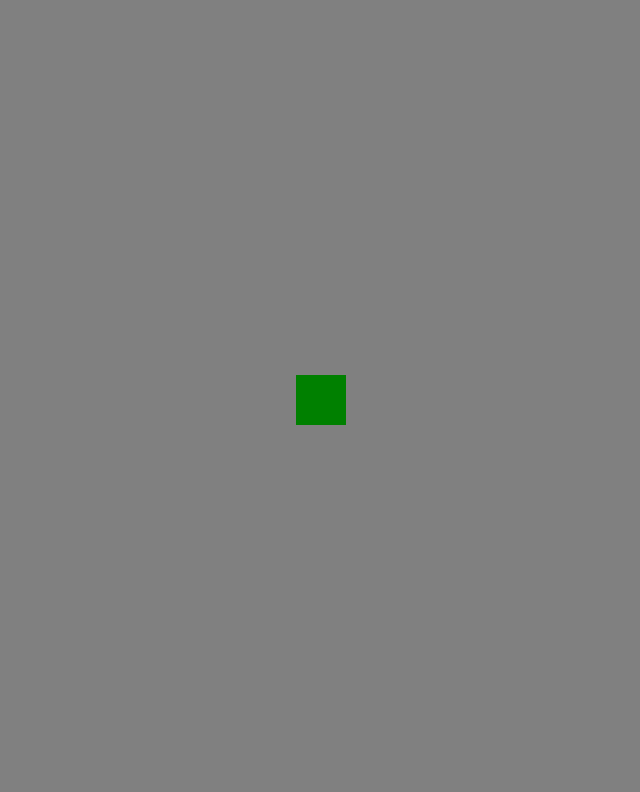
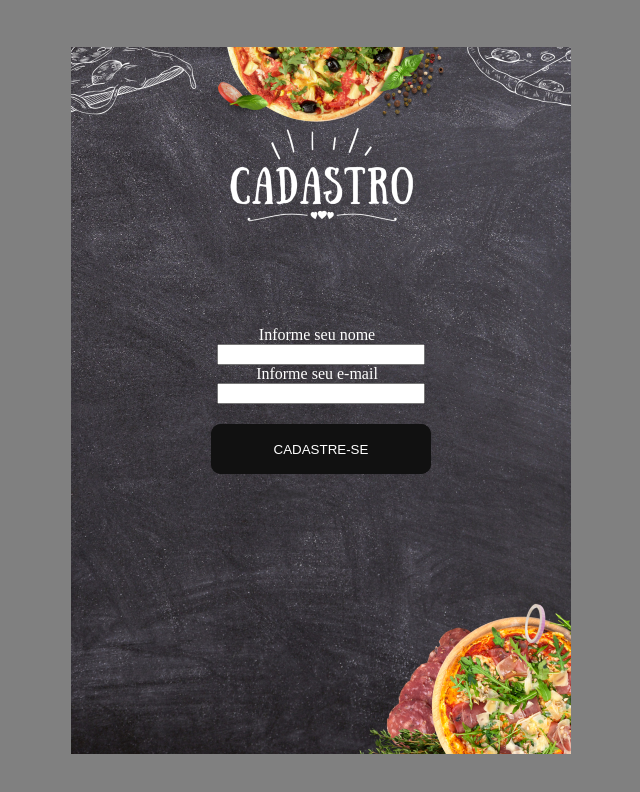
Before and after one commit to thiagoeletronicag7/Site-Bandejao, a plain HTML site: page cadastro.html in a window 1280 px wide. Shown: the whole page, without its empty margins (319-959 px from the left). Drawn offline with Linux system fonts and the light colour scheme.

Commit message:
Adicionado página de cadastro

```diff
--- a/cadastro.css
+++ b/cadastro.css
@@ -14,8 +14,87 @@ html, body
 
 .formulario
 {
+    height: 707px;
+    width: 500px;
+    background-image: url(images/cadastro.png);
+    margin: auto;
+    display: flex;
+    flex-direction: column;
+    justify-content: center;
+    align-items: center;
+    text-align: center;
+}
+
+.texto-cadastro
+{
+    color: white;
+    display: inline-block;
+    width: 150px;
+}
+
+input
+{
+    display: inline-block;
+    width: 200px;
+}
+
+.glow-on-hover {
+    width: 220px;
     height: 50px;
-    width: 50px;
-    background-color: green;
-    margin: auto;
+    border: none;
+    outline: none;
+    color: #fff;
+    background: #111;
+    cursor: pointer;
+    position: relative;
+    z-index: 0;
+    border-radius: 10px;
+    margin-top: 20px;
 }
+
+.glow-on-hover:before {
+    content: '';
+    background: linear-gradient(45deg, #ff0000, #ff7300, #fffb00, #48ff00, #00ffd5, #002bff, #7a00ff, #ff00c8, #ff0000);
+    position: absolute;
+    top: -2px;
+    left:-2px;
+    background-size: 400%;
+    z-index: -1;
+    filter: blur(5px);
+    width: calc(100% + 4px);
+    height: calc(100% + 4px);
+    animation: glowing 20s linear infinite;
+    opacity: 0;
+    transition: opacity .3s ease-in-out;
+    border-radius: 10px;
+}
+
+.glow-on-hover:active {
+    color: #000
+}
+
+.glow-on-hover:active:after {
+    background: transparent;
+}
+
+.glow-on-hover:hover:before {
+    opacity: 1;
+}
+
+.glow-on-hover:after {
+    z-index: -1;
+    content: '';
+    position: absolute;
+    width: 100%;
+    height: 100%;
+    background: #111;
+    left: 0;
+    top: 0;
+    border-radius: 10px;
+}
+
+@keyframes glowing {
+    0% { background-position: 0 0; }
+    50% { background-position: 400% 0; }
+    100% { background-position: 0 0; }
+}
--- a/cadastro.html
+++ b/cadastro.html
@@ -9,7 +9,14 @@
 <body>
     <div class="fundo-pai">
         <div class="formulario">
+            <label for="nome" class="texto-cadastro">Informe seu nome&nbsp;&nbsp;</label>
+            <input type="text" id="nome" size="30" required />
+            <label for="email" class="texto-cadastro">Informe seu e-mail&nbsp;&nbsp;</label>
+            <input type="email" id="email" pattern=".+@globex\.com" size="30" required />
 
+            <div class="botao-cadastro">
+                <button class="glow-on-hover" type="button" onclick="validarFormulario()">CADASTRE-SE</button>
+            </div>
         </div>
     </div>
     <script src="cadastro.js"></script>
--- a/cadastro.js
+++ b/cadastro.js
@@ -0,0 +1,42 @@
+function validadorDeEmail()
+{
+    const email = document.getElementById('email').value
+    const formatoEmail = /^[^\s@]+@[^\s@]+\.[^\s@]+$/
+
+    if (formatoEmail.test(email))
+    {
+        return true
+    }
+    else
+    {
+        alert('O formato do e-mail é inválido!')
+        return false
+    }
+}
+
+function validadorDeNome()
+{
+    const nome = document.getElementById('nome').value
+
+    if (nome.trim() === '')
+    {
+        alert('Digite um nome, por favor')
+        return false
+    }
+
+    const regex = /^[a-zA-Z ]*$/;
+    if (!regex.test(nome)) {
+        alert('O nome não pode conter caracteres especiais ou números.');
+        return false;
+    }
+
+    return true
+}
+
+function validarFormulario()
+{
+    if (validadorDeEmail() && validadorDeNome())
+    {
+        alert("Cadastro realizado com sucesso")
+    }
+}
```
Also changed, not shown: images/cadastro.png (added).
